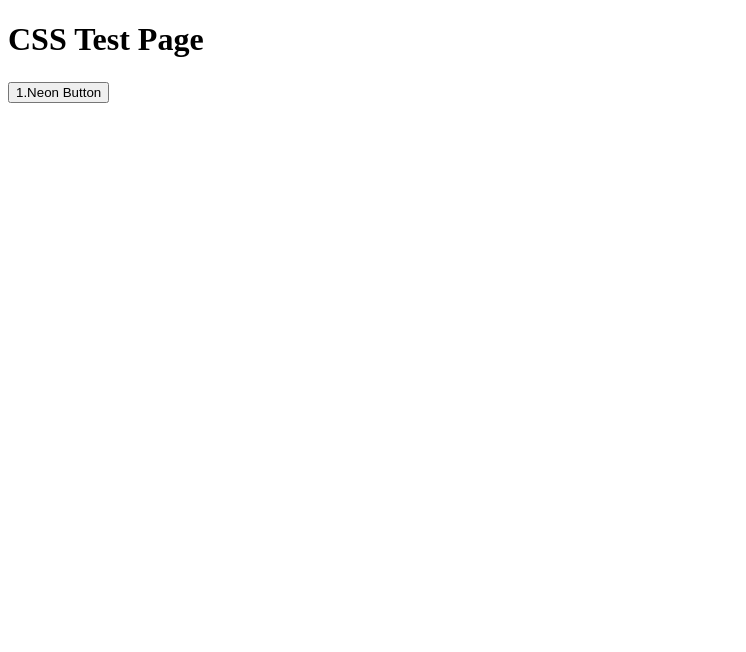
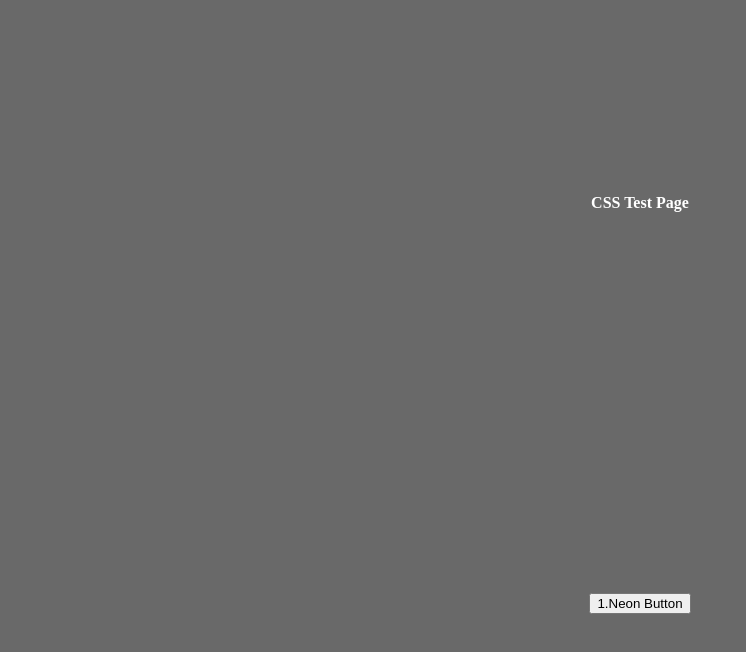
Before and after one commit to BlasChawol/2022_0509_css_page_test, a plain HTML site: page index.html in a window 1280 px wide. Shown: the whole page, without its empty margins (0-746 px from the left). Drawn offline with Linux system fonts and the light colour scheme.

Commit message:
Update index.html

```diff
--- a/index.html
+++ b/index.html
@@ -2,7 +2,7 @@
 <html lang="zh">
     <head>
         <meta charset="utf-8">
-        <link href="1.css/index.css">
+        <link href="1.css/index.css" rel="stylesheet">
         <script src="2.js/link_button.js"></script>
 
         <title>css test</title>
```
